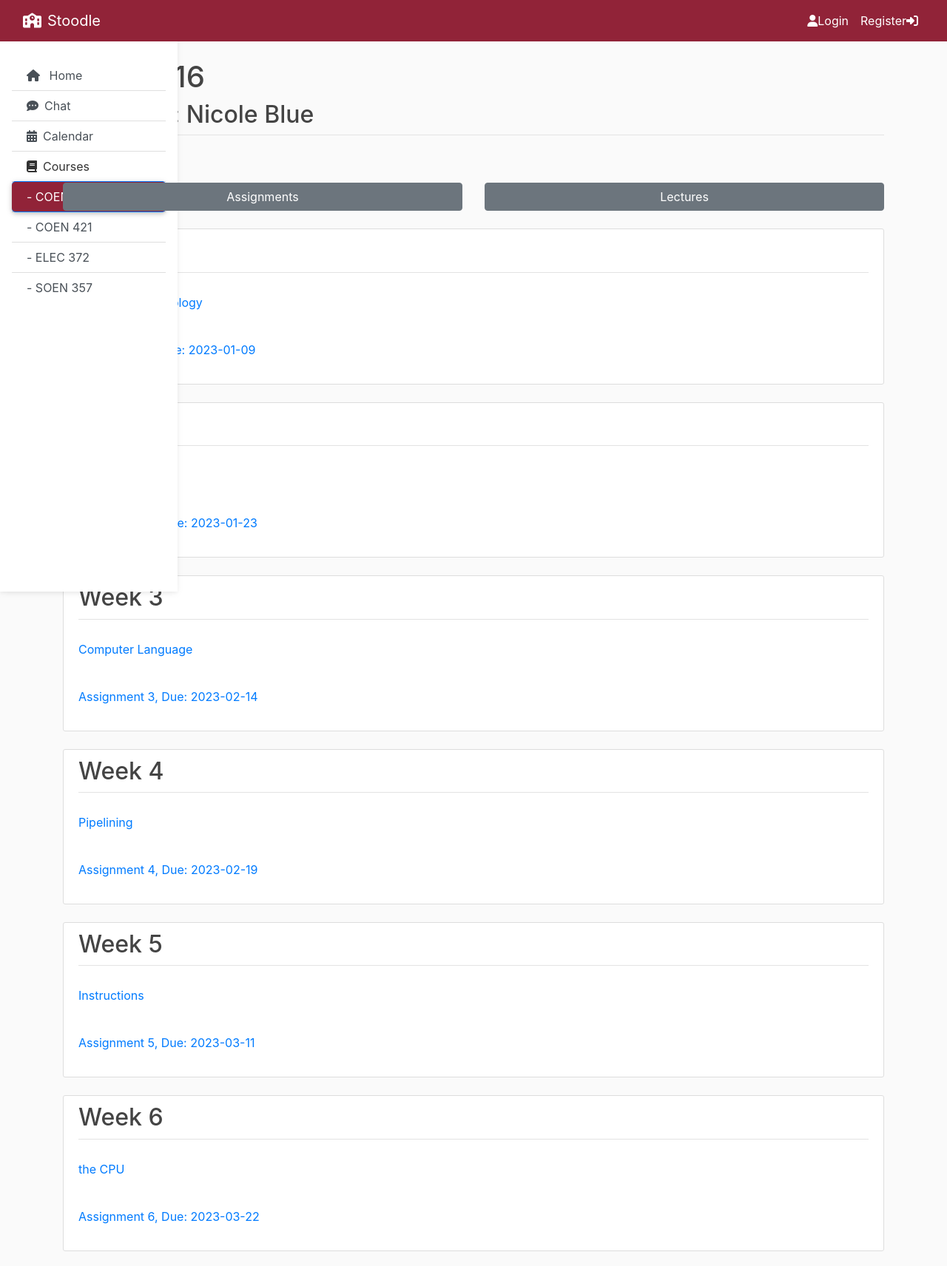
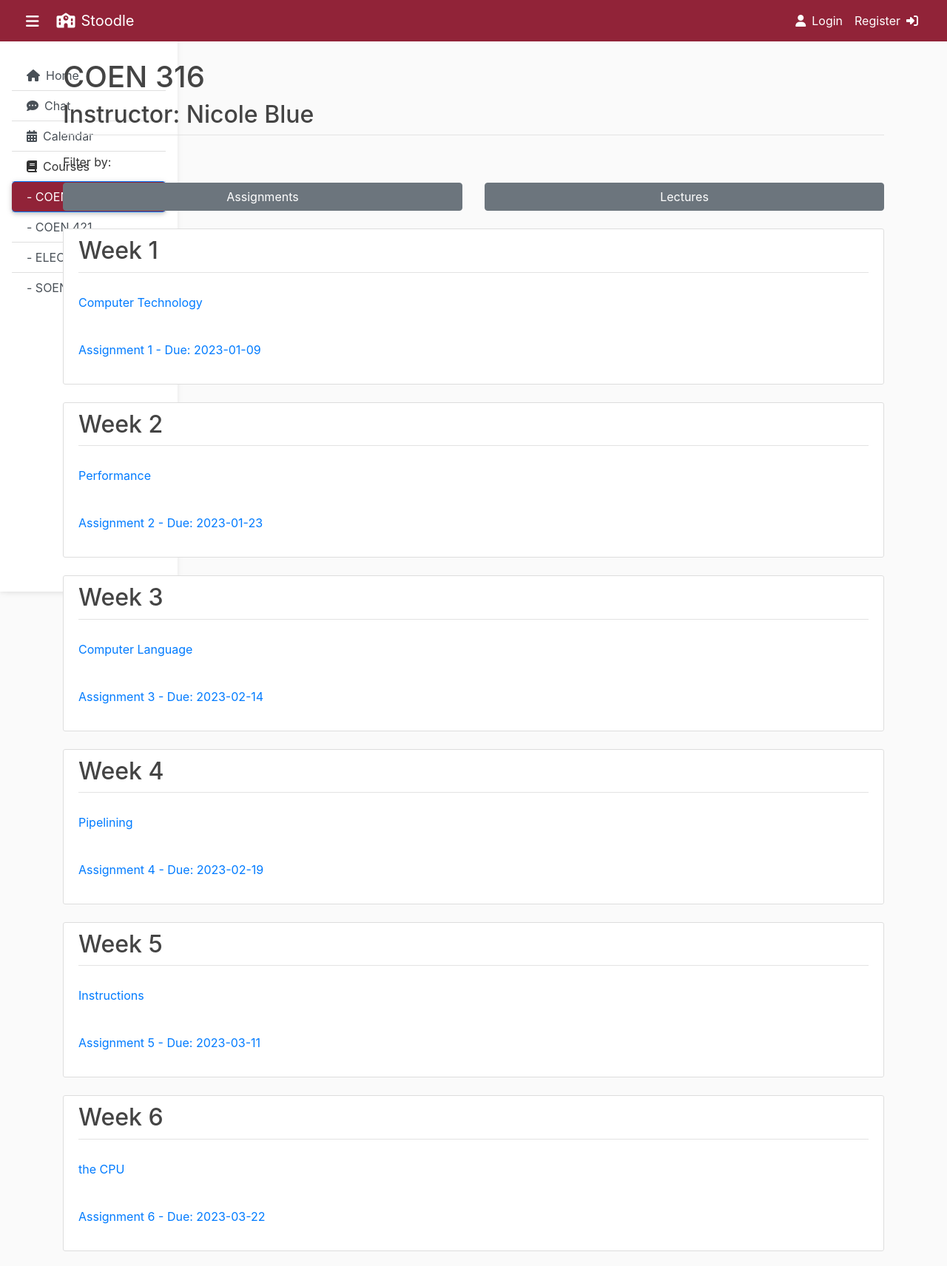
Before and after one commit to SamsonKaller/soen-357-final-project, a Flask app: a page that uses flaskapp/templates/base.html in a window 1280 px wide. Shown: the whole page at 74% size. Run offline with Flask 3, Linux system fonts and the light colour scheme; some libraries are stand-ins or nearby versions.

Commit message:
Sidebar toggle when small windows size. BUG: sidebar appears behind page content :

```diff
--- a/flaskapp/forms.py
+++ b/flaskapp/forms.py
@@ -48,9 +48,3 @@ class UpdateAccountForm(FlaskForm):
             user = User.query.filter_by(email=email.data).first()
             if user:
                 raise ValidationError('That emai is taken. Please choose another.')
-
-
-#class PostForm(FlaskForm):
-#    title = StringField('Title', validators=[DataRequired()])
-#    content = TextAreaField('Content', validators=[DataRequired()])
-#    submit = SubmitField('Post')
--- a/flaskapp/routes.py
+++ b/flaskapp/routes.py
@@ -197,9 +197,3 @@ def populate_db():
 def fill_db():
     populate_db()
     return redirect(url_for('home'))
-
-
-@app.route('/test')
-def test():
-    courseNames = getCourseNames(Course.query.all())
-    return render_template('test.html', title='Test', courseNames=courseNames)
--- a/flaskapp/templates/base.html
+++ b/flaskapp/templates/base.html
@@ -35,6 +35,11 @@
 			<nav class="navbar navbar-expand-md navbar-dark bg-steel fixed-top">
 				<div class="container-fluid">
 					<a class="navbar-brand mr-1" href="/">
+						<a class="text-white" data-toggle="collapse" href="#sidebarMenu" role="button" aria-expanded="false" aria-controls="sidebarMenu">
+							<i class="fas fa-bars fa-lg mr-4"></i>
+						</a>
+					</a>
+					<a class="navbar-brand mr-1" href="/">
 						<i class="fas fa-school mr-2"></i>Stoodle
 					</a>
 					<div class="collapse navbar-collapse" id="navbarToggle">
@@ -49,10 +54,10 @@
 								</a>
 							{% else %}
 								<a class="nav-item nav-link" href="{{ url_for('login') }}">
-									<i class="fa fa-user" aria-hidden="true"></i>Login
+									<i class="fa fa-user mr-2" aria-hidden="true"></i>Login
 								</a>
 								<a class="nav-item nav-link" href="{{ url_for('register') }}">
-									Register<i class="fa fa-sign-in" aria-hidden="true"></i>
+									Register<i class="fa fa-sign-in ml-2" aria-hidden="true"></i>
 								</a>
 							{% endif %}
 						</div>
@@ -68,7 +73,7 @@
 					<nav id="sidebarMenu" class="collapse d-lg-block sidebar collapse bg-white">
 						<div class="list-group list-group-flush mx-3 mt-4">
 							<a href="{{ url_for('home') }}" class="list-group-item list-group-item-action py-2 ripple {% if not title %}active{% endif %}" aria-current="true">
-								<span><i class="fa fa-home mr-2" aria-hidden="true"></i> Home</span>
+								<span><i class="fa fa-home mr-2" aria-hidden="true"></i>Home</span>
 							</a>
 							<a href="{{ url_for('chat') }}" class="list-group-item list-group-item-action py-2 ripple {% if title == 'Chat' %}active{% endif %}">
 								<span><i class="fa fa-commenting mr-2" aria-hidden="true"></i>Chat</span>
@@ -95,7 +100,7 @@
 					</nav>
 				</div>
 				<!-- content -->
-				<div class="container-fluid">
+				<div class="container-fluid col-sm-12">
 				{% with messages = get_flashed_messages(with_categories=true) %}
 					{% if messages %}
 						{% for category, message in messages %}
--- a/flaskapp/templates/course.html
+++ b/flaskapp/templates/course.html
@@ -61,7 +61,7 @@
 				</div>
 				{% for ass in course.assignments %}
 				<p class="article-content">
-					<a href="{{ url_for('static', filename='assignments/' + ass.upload_file) }}">{{ ass.name }}, Due: {{ ass.date_due.strftime("%Y-%m-%d") }}</a>
+					Week {{ ass.week }}:  <a href="{{ url_for('static', filename='assignments/' + ass.upload_file) }}">{{ ass.name }} - Due: {{ ass.date_due.strftime("%Y-%m-%d") }}</a>
 				</p>
 				{% endfor %}
 			</div>
@@ -74,7 +74,7 @@
 				</div>
 				{% for lec in course.lectures %}
 				<p class="article-content">
-					<a href="{{ url_for('static', filename='lectures/' + lec.upload_file) }}">{{ lec.name }}</a>
+					Week {{ lec.week }}:  <a href="{{ url_for('static', filename='lectures/' + lec.upload_file) }}">{{ lec.name }}</a>
 				</p>
 				{% endfor %}
 			</div>
@@ -90,38 +90,10 @@
 						<a href="{{ url_for('static', filename='lectures/' + course.lectures[i-1].upload_file) }}">{{ course.lectures[i-1].name }}</a>
 					</p>
 					<p class="article-content">
-						<a href="{{ url_for('static', filename='assignments/' + course.assignments[i-1].upload_file) }}">{{ course.assignments[i-1].name }}, Due: {{ course.assignments[i-1].date_due.strftime("%Y-%m-%d") }}</a>
+						<a href="{{ url_for('static', filename='assignments/' + course.assignments[i-1].upload_file) }}">{{ course.assignments[i-1].name }} - Due: {{ course.assignments[i-1].date_due.strftime("%Y-%m-%d") }}</a>
 					</p>
 				</div>
 			</article>
 		{% endfor %}
 	{% endif %}
-	<!--
-	<article class="media content-section">
-		<div class="media-body pb-2">
-			<div class="article-metadata">
-				<h2>Lectures</h2>
-			</div>
-			{% for lec in course.lectures %}
-				<p class="article-content">
-					<a href="{{ url_for('static', filename='lectures/' + lec.upload_file) }}">{{ lec.name }}</a>
-				</p>
-			{% endfor %}
-		</div>
-	</article>
-	<article class="media content-section">
-		<div class="media-body pb-2">
-			<div class="article-metadata">
-				<h2>Assignments</h2>
-			</div>
-			{% for assignment in course.assignments %}
-				<p class="article-content">
-					{{ assignment.name }}, Due {{ assignment.date_due.strftime('%Y-%m-%d') }}:
-					<a href="{{ url_for('static', filename='assignments/' + assignment.upload_file) }}">{{ assignment.upload_file }}</a>
-				</p>
-			{% endfor %}
-		</div>
-	</article
-	-->
-
 {% endblock content %}
--- a/flaskapp/templates/home.html
+++ b/flaskapp/templates/home.html
@@ -76,7 +76,7 @@
 				<div class="card-title">Student Hub</div>
 				<div class="card-body">
 					<a href="https://www.concordia.ca/students/undergraduate.html">
-						<i class="fa-solid fa-book-open-reader fa-5x text-danger"></i>
+						<i class="fa-solid fa-passport fa-5x text-danger"></i>
 					</a>
 				</div>
 			</div>
--- a/flaskapp/templates/test.html
+++ /dev/null
@@ -1,4 +0,0 @@
-{% extends "base.html" %}
-{% block content %}
-	<h1>Test Page</h1>
-{% endblock content %}
```
Also changed, not shown: instance/site.db.
